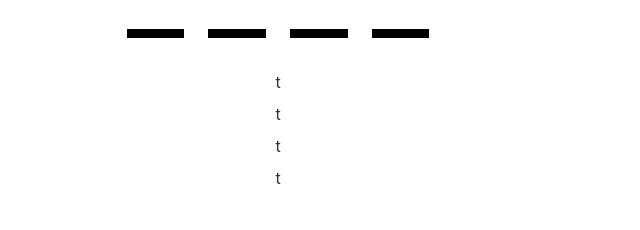
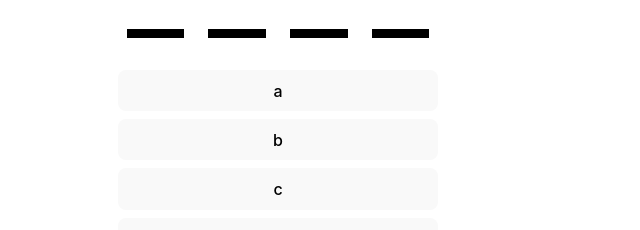
Before and after one commit to longjohnsilver1999/ts, a React (Vite) app in the folder hangman/: page / in a window 1280 px wide. Shown: the part 711-941 px from the top of the page, without its empty margins (362-1002 px from the left). Built offline with nearby package versions, Linux system fonts and the light colour scheme.

Commit message:
make keyboard

```diff
--- a/hangman/src/App.tsx
+++ b/hangman/src/App.tsx
@@ -22,7 +22,8 @@
       <div style={{fontSize:"2rem",textAlign:"center"}}>Lose Win</div>
       <HangManDrawing />
       <HangManWord />
-      <Keyboard />
+      <div style={{alignSelf:"stretch"}}>
+      <Keyboard /></div>
     </div>
   )
 }
--- a/hangman/src/Keyboard.tsx
+++ b/hangman/src/Keyboard.tsx
@@ -28,11 +28,10 @@
   ]
 
 const Keyboard=()=>{
-return <div style={{display:"grid",gridTemplateColums:"repeat(auto-fit,minmax(75px,1fr)",gap:".5rem"}}>
-    <div>t</div>
-    <div>t</div>
-    <div>t</div>
-    <div>t</div>
+return <div style={{display:"grid",gridTemplateColums:"repeat(auto-fit,minmax(75px,1fr))",gap:".5rem"}}>
+{KEYS.map(key=>{
+  return <button key={key}>{key}</button>
+})}
 </div>
 
 }
```
